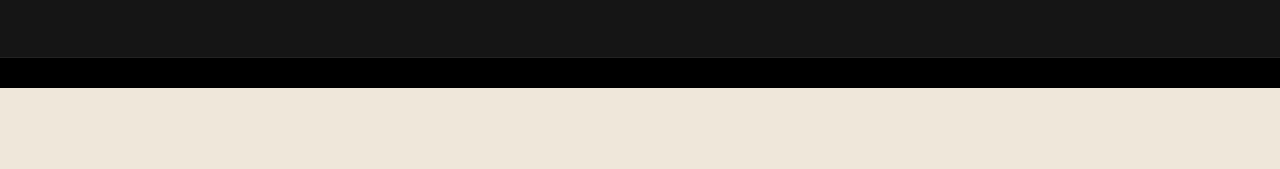
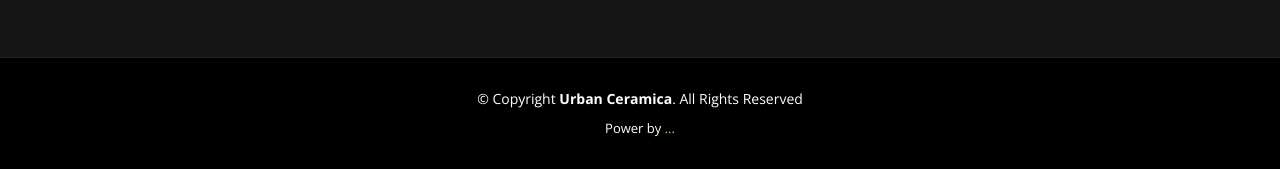
Before and after one commit to Parekh06/Parekh06.github.io, a plain HTML site: page index.html in a window 1280 px wide. Shown: the part 6521-6690 px from the top of the page. Before the commit the page ends 6609 px from the top, so only its background shows below. Drawn offline with nearby package versions, Linux system fonts and the light colour scheme.

Commit message:
Update index.html

```diff
--- a/index.html
+++ b/index.html
@@ -1348,7 +1348,18 @@
     </div>
 
 
-
+	   <div class="container">
+      <div class="copyright">
+        &copy; Copyright <strong><span>Urban Ceramica</span></strong>. All Rights Reserved
+      </div>
+      <div class="credits">
+        <!-- All the links in the footer should remain intact. -->
+        <!-- You can delete the links only if you purchased the pro version. -->
+        <!-- Licensing information: https://bootstrapmade.com/license/ -->
+        <!-- Purchase the pro version with working PHP/AJAX contact form: https://bootstrapmade.com/gp-free-multipurpose-html-bootstrap-template/ -->
+        Power by <a href="https://bootstrapmade.com/">...</a>
+      </div>
+    </div>
   </footer><!-- End Footer -->
 
   <div id="preloader"></div>
```
